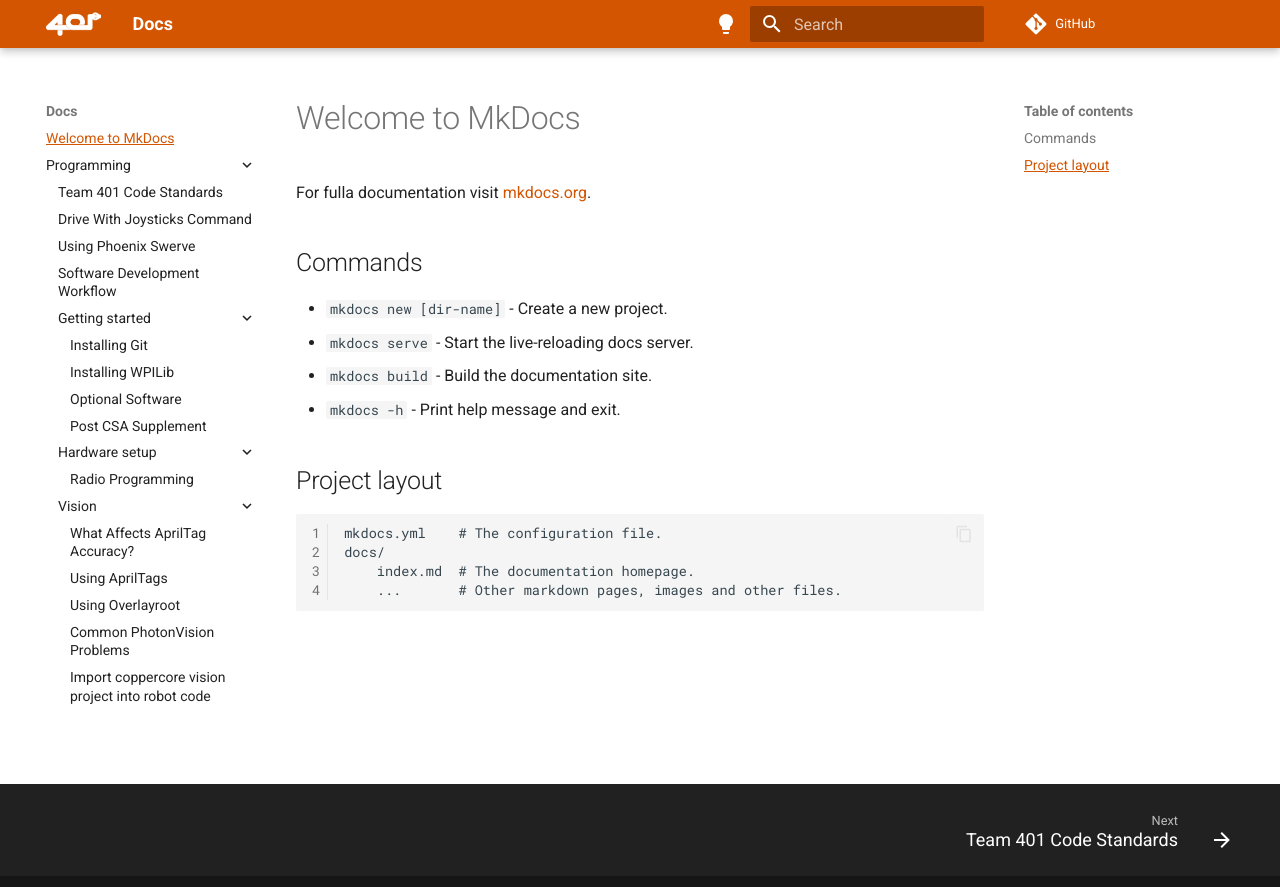
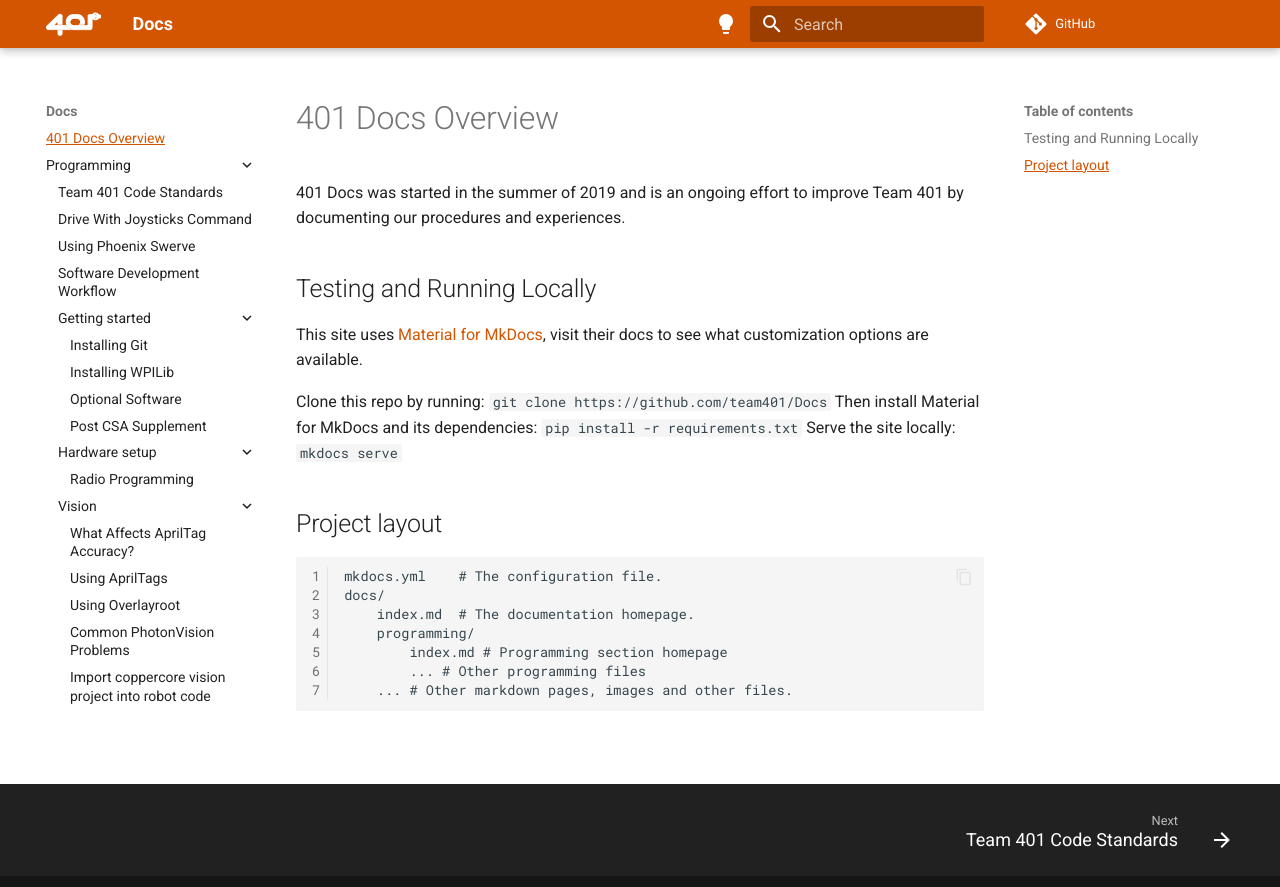
Before and after one commit to team401/Docs, an MkDocs documentation site: the page built from docs/index.md, in a window 1280 px wide. Shown: the top 887 px of the page. Built offline with MkDocs 1.6.1 and Material for MkDocs 9.7.7, drawn with Linux system fonts in a browser that asks for light colours; comment, search, counter and statistics services are not loaded.

Commit message:
Update index page, tweak css.

```diff
--- a/docs/index.md
+++ b/docs/index.md
@@ -1,17 +1,21 @@
-# Welcome to MkDocs
+# 401 Docs Overview
 
-For fulla documentation visit [mkdocs.org](https://www.mkdocs.org).
+401 Docs was started in the summer of 2019 and is an ongoing effort to improve Team 401 by documenting our procedures and experiences.
 
-## Commands
+## Testing and Running Locally
 
-* `mkdocs new [dir-name]` - Create a new project.
-* `mkdocs serve` - Start the live-reloading docs server.
-* `mkdocs build` - Build the documentation site.
-* `mkdocs -h` - Print help message and exit.
+This site uses [Material for MkDocs](https://squidfunk.github.io/mkdocs-material/), visit their docs to see what customization options are available.
+
+Clone this repo by running: `#!bash git clone https://github.com/team401/Docs`
+Then install Material for MkDocs and its dependencies: `#!bash pip install -r requirements.txt`
+Serve the site locally: `#!bash mkdocs serve`
 
 ## Project layout
 
     mkdocs.yml    # The configuration file.
     docs/
         index.md  # The documentation homepage.
-        ...       # Other markdown pages, images and other files.
+        programming/
+            index.md # Programming section homepage
+            ... # Other programming files
+        ... # Other markdown pages, images and other files.
--- a/docs/stylesheets/colors.css
+++ b/docs/stylesheets/colors.css
@@ -1,5 +1,3 @@
-
-/* Light mode */
 [data-md-color-scheme] {
     --md-primary-fg-color: #d35401;
     --md-primary-fg-color--light: #d35401;
@@ -11,6 +9,12 @@
     text-decoration: underline;
 }
 
+.md-nav__link:hover {
+    color: #d35401 !important;
+    text-decoration: underline;
+}
+
+
 a:hover {
     color: #d35401 !important;
     text-decoration: underline;
```
